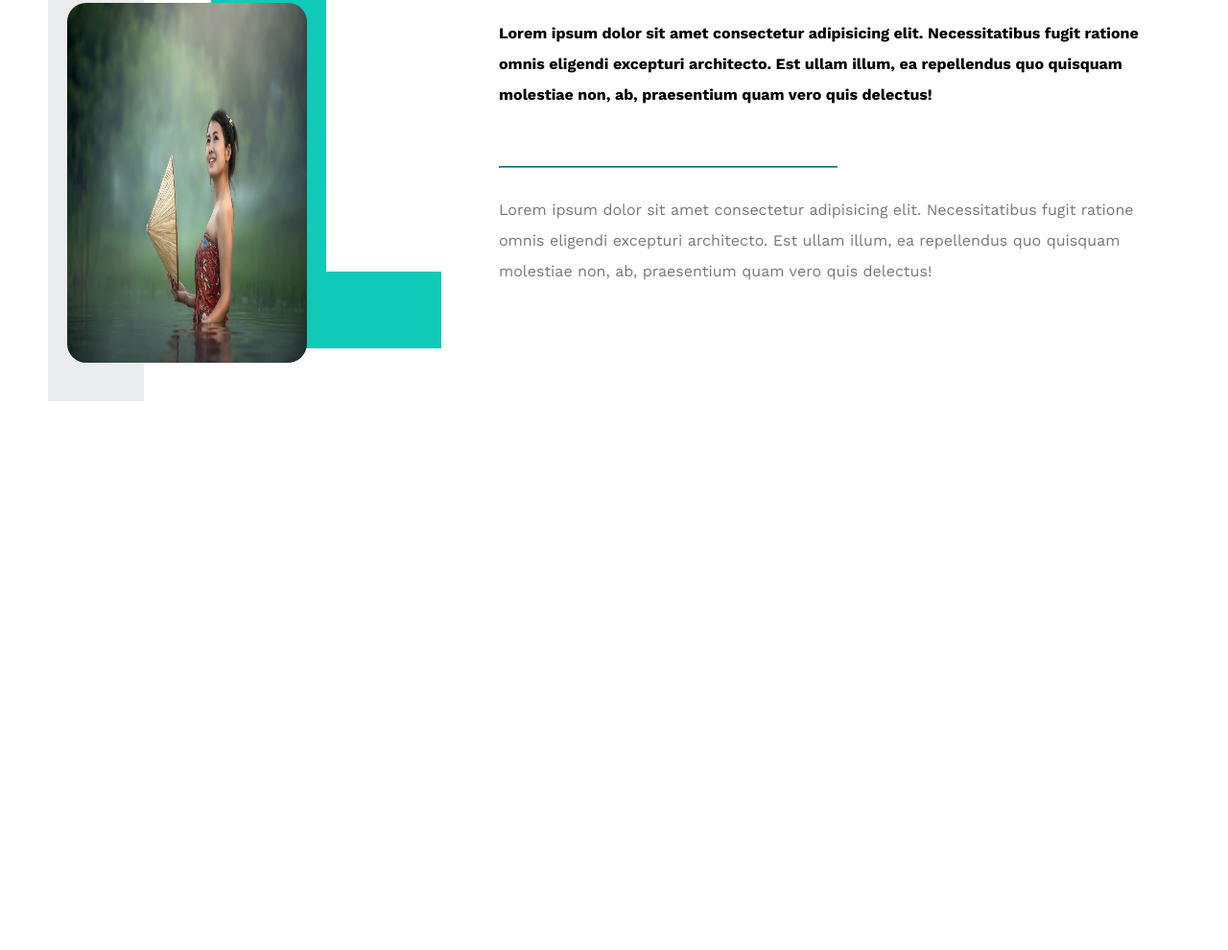
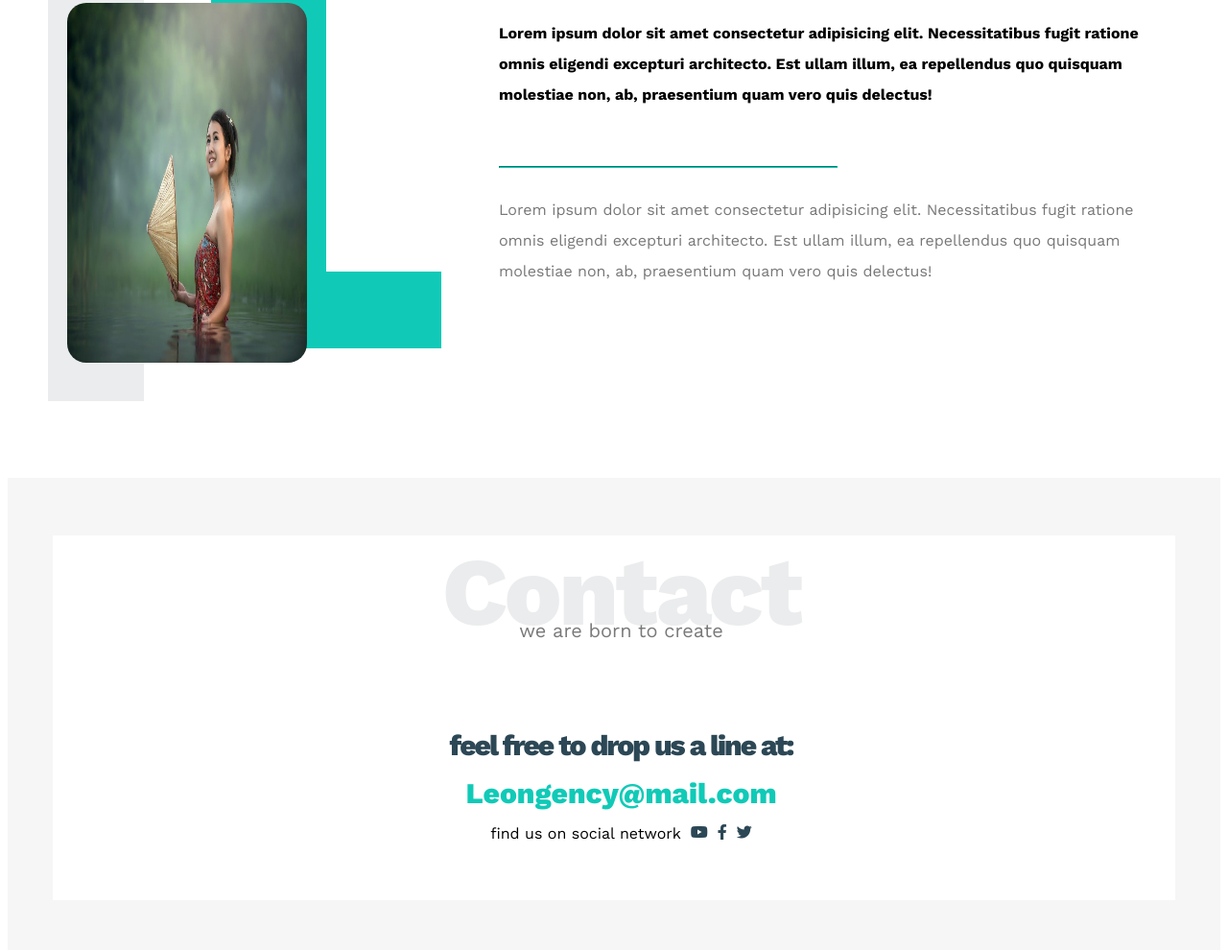
Before and after one commit to IslamEssamSamir/FirstTamplet_Leon, a plain HTML site: page index.html in a window 1280 px wide. Shown: the part 2980-3970 px from the top of the page at 96% size. Before the commit the page ends 3486 px from the top, so only its background shows below. Drawn offline with nearby package versions, Linux system fonts and the light colour scheme.

Commit message:
final design

```diff
--- a/css/leon.css
+++ b/css/leon.css
@@ -34,6 +34,9 @@
   -webkit-box-sizing: border-box;
   -moz-box-sizing: border-box;
   box-sizing: border-box;
+}
+html {
+  scroll-behavior: smooth;
 }
 body {
   font-family: "Work Sans", sans-serif;
@@ -294,6 +297,11 @@ body {
   grid-gap: 30px;
   margin-top: 80px;
 }
+@media (max-width: 991px) {
+  .portfolio .portfolio-content {
+    text-align: center;
+  }
+}
 .portfolio .portfolio-content .card {
 }
 
@@ -401,3 +409,58 @@ body {
   line-height: 2;
   color: #777;
 }
+
+/* =================================================================== */
+
+.contact {
+  padding-top: 60px;
+  padding-bottom: 60px;
+  background-color: #f6f6f6;
+}
+
+.contact .info {
+  padding-top: 60px;
+  padding-bottom: 60px;
+  text-align: center;
+}
+.contact .info .lable {
+  font-size: 30px;
+  font-weight: 800;
+  color: var(--secondary-color);
+  letter-spacing: -2px;
+  margin-bottom: 15px;
+}
+.contact .info .link {
+  display: block;
+  font-size: 30px;
+  font-weight: 800;
+  color: var(--main-color);
+  text-decoration: none;
+}
+.contact .info .social {
+  display: flex;
+  justify-content: center;
+  margin-top: 15px;
+}
+.contact .info .social i {
+  margin-left: 10px;
+  color: var(--secondary-color);
+}
+@media (max-width: 767px) {
+  .contact .info .lable,
+  .contact .info .link {
+    font-size: 25px;
+  }
+}
+
+.footer {
+  background-color: var(--secondary-color);
+  color: white;
+  padding: 30px 10px;
+  text-align: center;
+  font-size: 18px;
+}
+.footer span {
+  font-weight: bold;
+  color: var(--main-color);
+}
--- a/index.html
+++ b/index.html
@@ -167,7 +167,10 @@
 
       <div class="col">
         <div class="image">
-          <img src="/images/41Ry6FaPQZS._AC_SY780_.jpg" alt="" />
+          <img
+            src="/images/360_F_143046950_oEn3quUZMW6dMdkg8Gi1rftxoKGtJtBy.jpg"
+            alt=""
+          />
         </div>
       </div>
     </div>
@@ -242,3 +245,29 @@
 </div>
 
 <!-- end about -->
+
+<!-- start contact -->
+<div id="contact" class="contact">
+  <div class="container">
+    <h2 class="special-heading">Contact</h2>
+    <p>we are born to create</p>
+    <div class="info">
+      <p class="lable">feel free to drop us a line at:</p>
+      <a class="link" href="mailto:Leongency@mail.com?subject=contact"
+        >Leongency@mail.com</a
+      >
+      <div class="social">
+        find us on social network
+        <i class="fab fa-youtube"></i>
+        <i class="fab fa-facebook-f"></i>
+        <i class="fab fa-twitter"></i>
+      </div>
+    </div>
+  </div>
+</div>
+<!-- end contact -->
+<div class="footer">&copy; 2021 <span>Leon</span> all right reserved ...</div>
+
+<!-- footer start -->
+
+<!-- footer end -->
```
Also changed, not shown: images/360_F_143046950_oEn3quUZMW6dMdkg8Gi1rftxoKGtJtBy.jpg (added).
